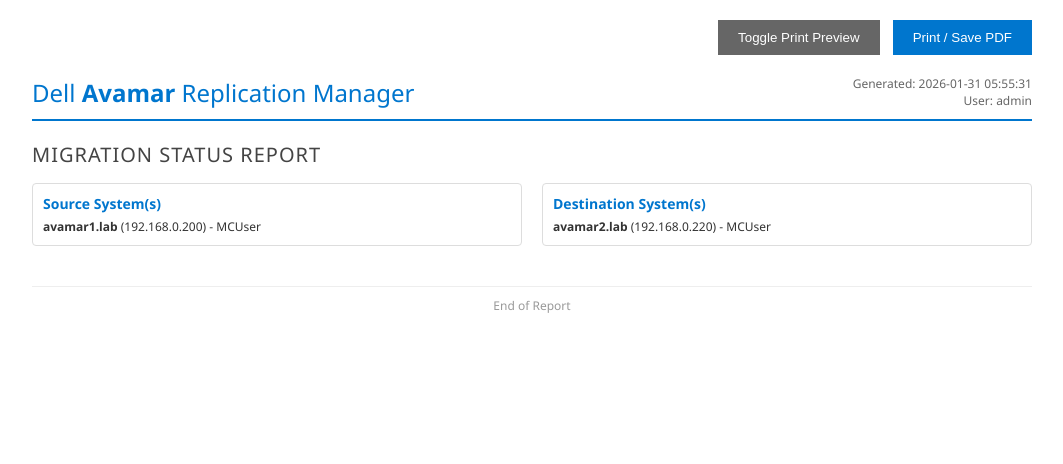
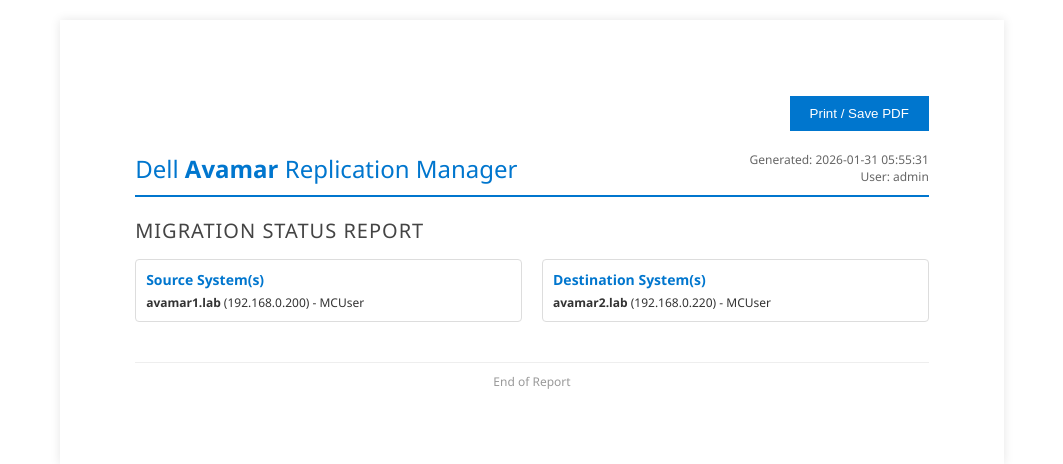
Before and after one commit to cshoesmith/avamar_migration_manager_kimi, a Flask app: page /report in a window 1280 px wide. Shown: the top 464 px of the page, without its empty margins (108-1171 px from the left). Run offline with Flask 3, Linux system fonts and the light colour scheme; a user stored in the database is signed in; data that the repository does not hold is empty.

Commit message:
Make print preview the default view for reports
- Print preview layout is now the default (A4 width with shadow)
- Removed Toggle Print Preview button
- Screen view now matches PDF output
- Increased PDF margins to 20mm for better borders
- Simplified code by removing print-preview class toggle

```diff
--- a/templates/report.html
+++ b/templates/report.html
@@ -10,22 +10,19 @@
             margin: 0;
             padding: 20px;
             font-size: 12px;
-            max-width: 1000px;
-            margin-left: auto;
-            margin-right: auto;
         }
 
         @media print {
             .no-print { display: none; }
             body {
-                padding: 10px;
-                max-width: 100%;
+                padding: 0;
+                box-shadow: none;
             }
             table { page-break-inside: auto; }
             tr { page-break-inside: avoid; page-break-after: auto; }
-            /* Minimal margins for PDF */
+            /* Adequate margins for PDF */
             @page {
-                margin: 15mm;
+                margin: 20mm;
                 size: auto;
             }
             /* Reduce borders */
@@ -62,9 +59,9 @@
 
         .report-title { font-size: 20px; color: #444; margin: 0 0 15px 0; font-weight: 300; text-transform: uppercase; letter-spacing: 1px; }
 
-        /* Print preview mode */
+        /* Default layout matches PDF output */
         @media screen {
-            body.print-preview {
+            body {
                 max-width: 210mm;
                 margin: 20px auto;
                 box-shadow: 0 0 10px rgba(0,0,0,0.1);
@@ -76,15 +73,8 @@
 </head>
 <body>
     <div class="no-print" style="margin-bottom: 20px; text-align: right;">
-        <button onclick="togglePrintPreview()" style="padding: 10px 20px; background: #666; color: white; border: none; cursor: pointer; margin-right: 10px;">Toggle Print Preview</button>
         <button onclick="window.print()" style="padding: 10px 20px; background: #0076CE; color: white; border: none; cursor: pointer;">Print / Save PDF</button>
     </div>
-
-    <script>
-        function togglePrintPreview() {
-            document.body.classList.toggle('print-preview');
-        }
-    </script>
 
     <div class="header">
         <div class="logo">Dell <strong>Avamar</strong> Replication Manager</div>
```
